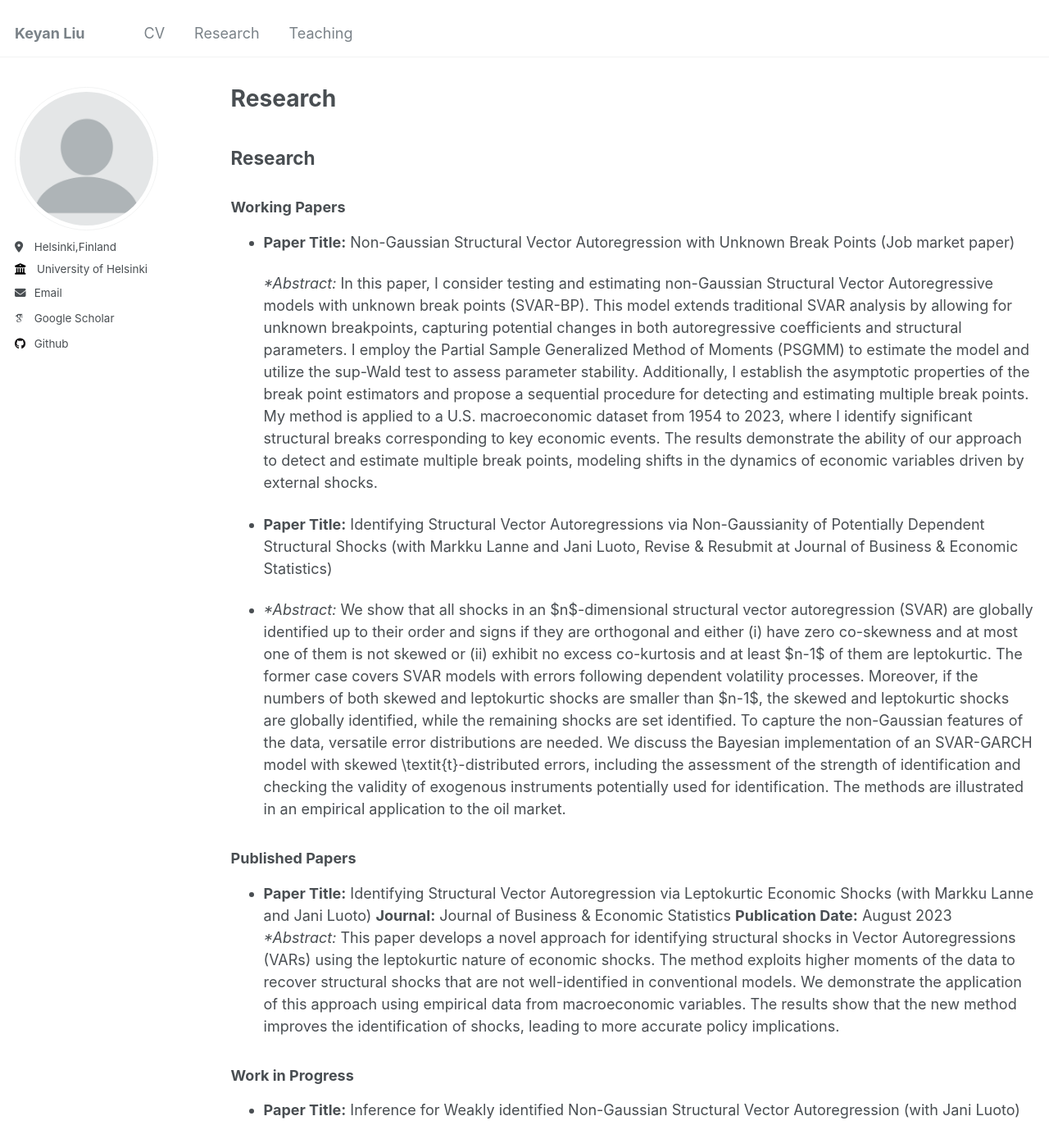
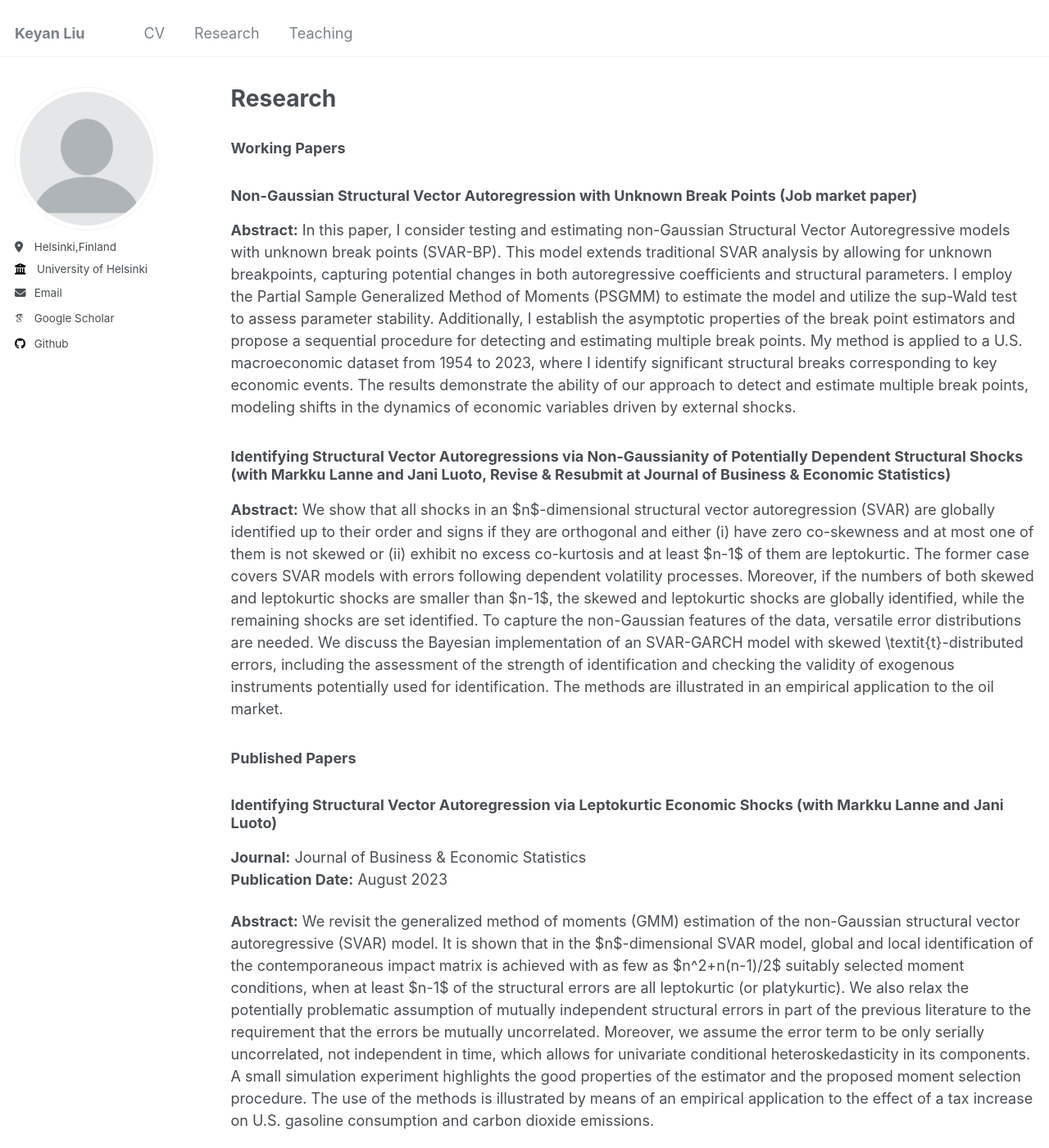
Before and after one commit to keyanliu1/keyanliu1.github.io, a Jekyll site: the page built from _pages/publications.md, in a window 1280 px wide and 1400 px high. Shown: the whole window at 82% size. Built offline with Jekyll 4.4.1, drawn with Linux system fonts in a browser that asks for light colours; some web fonts are replaced.

Commit message:
Update publications.md

```diff
--- a/_pages/publications.md
+++ b/_pages/publications.md
@@ -5,24 +5,25 @@ permalink: /publications/
 author_profile: true
 ---
 
-## Research
-
 
 ### Working Papers
-- **Paper Title:** Non-Gaussian Structural Vector Autoregression with Unknown Break Points (Job market paper)
 
-  **Abstract:* In this paper, I consider testing and estimating non-Gaussian Structural Vector Autoregressive models with unknown break points (SVAR-BP). This model extends traditional SVAR analysis by allowing for unknown breakpoints, capturing potential changes in both autoregressive coefficients and structural parameters. I employ the Partial Sample Generalized Method of Moments (PSGMM) to estimate the model and utilize the sup-Wald test to assess parameter stability. Additionally, I establish the asymptotic properties of the break point estimators and propose a sequential procedure for detecting and estimating multiple break points. My method is applied to a U.S. macroeconomic dataset from 1954 to 2023, where I identify significant structural breaks corresponding to key economic events. The results demonstrate the ability of our approach to detect and estimate multiple break points, modeling shifts in the dynamics of economic variables driven by external shocks.
+### **Non-Gaussian Structural Vector Autoregression with Unknown Break Points (Job market paper)**
 
-- **Paper Title:** Identifying Structural Vector Autoregressions via Non-Gaussianity of Potentially Dependent Structural Shocks (with Markku Lanne and Jani Luoto,  Revise &amp; Resubmit at Journal of Business &amp; Economic Statistics)
+**Abstract:** In this paper, I consider testing and estimating non-Gaussian Structural Vector Autoregressive models with unknown break points (SVAR-BP). This model extends traditional SVAR analysis by allowing for unknown breakpoints, capturing potential changes in both autoregressive coefficients and structural parameters. I employ the Partial Sample Generalized Method of Moments (PSGMM) to estimate the model and utilize the sup-Wald test to assess parameter stability. Additionally, I establish the asymptotic properties of the break point estimators and propose a sequential procedure for detecting and estimating multiple break points. My method is applied to a U.S. macroeconomic dataset from 1954 to 2023, where I identify significant structural breaks corresponding to key economic events. The results demonstrate the ability of our approach to detect and estimate multiple break points, modeling shifts in the dynamics of economic variables driven by external shocks.
 
-- **Abstract:* We show that all shocks in an $n$-dimensional structural vector autoregression (SVAR) are globally identified up to their order and signs if they are orthogonal and either (i) have zero co-skewness and at most one of them is not skewed or (ii) exhibit no excess co-kurtosis and at least $n-1$ of them are leptokurtic. The former case covers SVAR models with errors following dependent volatility processes. Moreover, if the numbers of both skewed and leptokurtic shocks are smaller than $n-1$, the skewed and leptokurtic shocks are globally identified, while the remaining shocks are set identified. To capture the non-Gaussian features of the data, versatile error distributions are needed. We discuss the Bayesian implementation of an SVAR-GARCH model with skewed \textit{t}-distributed errors, including the assessment of the strength of identification and checking the validity of exogenous instruments potentially used for identification. The methods are illustrated in an empirical application to the oil market.
+### **Identifying Structural Vector Autoregressions via Non-Gaussianity of Potentially Dependent Structural Shocks (with Markku Lanne and Jani Luoto, Revise &amp; Resubmit at Journal of Business &amp; Economic Statistics)**
+
+**Abstract:** We show that all shocks in an $n$-dimensional structural vector autoregression (SVAR) are globally identified up to their order and signs if they are orthogonal and either (i) have zero co-skewness and at most one of them is not skewed or (ii) exhibit no excess co-kurtosis and at least $n-1$ of them are leptokurtic. The former case covers SVAR models with errors following dependent volatility processes. Moreover, if the numbers of both skewed and leptokurtic shocks are smaller than $n-1$, the skewed and leptokurtic shocks are globally identified, while the remaining shocks are set identified. To capture the non-Gaussian features of the data, versatile error distributions are needed. We discuss the Bayesian implementation of an SVAR-GARCH model with skewed \textit{t}-distributed errors, including the assessment of the strength of identification and checking the validity of exogenous instruments potentially used for identification. The methods are illustrated in an empirical application to the oil market.
 
 ### Published Papers
-- **Paper Title:** Identifying Structural Vector Autoregression via Leptokurtic Economic Shocks  (with Markku Lanne and Jani Luoto)
-  **Journal:** Journal of Business &amp; Economic Statistics
-  **Publication Date:** August 2023
-  **Abstract:* This paper develops a novel approach for identifying structural shocks in Vector Autoregressions (VARs) using the leptokurtic nature of economic shocks. The method exploits higher moments of the data to recover structural shocks that are not well-identified in conventional models. We demonstrate the application of this approach using empirical data from macroeconomic variables. The results show that the new method improves the identification of shocks, leading to more accurate policy implications.
 
+### **Identifying Structural Vector Autoregression via Leptokurtic Economic Shocks (with Markku Lanne and Jani Luoto)**
+**Journal:** Journal of Business &amp; Economic Statistics
+**Publication Date:** August 2023
+
+**Abstract:** We revisit the generalized method of moments (GMM) estimation of the non-Gaussian structural vector autoregressive (SVAR) model. It is shown that in the $n$-dimensional SVAR model, global and local identification of the contemporaneous impact matrix is achieved with as few as $n^2+n(n-1)/2$ suitably selected moment conditions, when at least $n-1$ of the structural errors are all  leptokurtic (or platykurtic). We also relax the potentially problematic assumption of mutually independent structural errors in part of the previous literature to the requirement that the errors be mutually uncorrelated. Moreover, we assume the error term to be only serially uncorrelated, not independent in time, which allows for univariate conditional heteroskedasticity in its components. A small simulation experiment highlights the good properties of the estimator and the proposed moment selection procedure. The use of the methods is illustrated by means of an empirical application to the effect of a tax increase on U.S. gasoline consumption and carbon dioxide emissions.
 
 ### Work in Progress
-- **Paper Title:** Inference for Weakly identified Non-Gaussian Structural Vector Autoregression (with Jani Luoto)
+
+#### **Inference for Weakly identified Non-Gaussian Structural Vector Autoregression (with Jani Luoto)**
```
